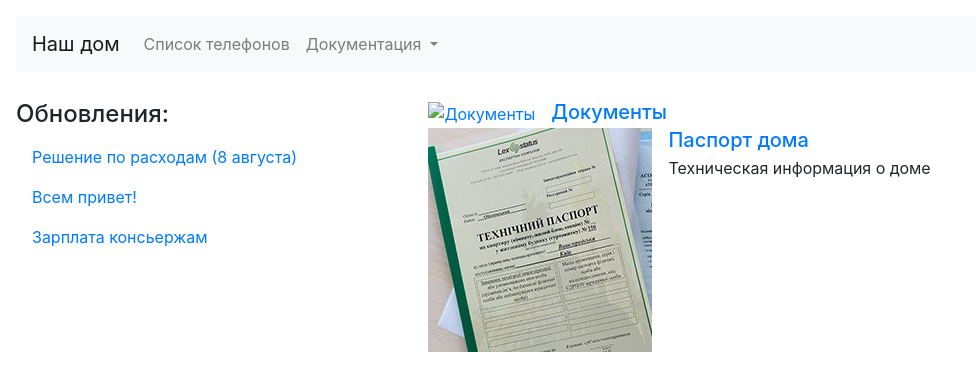
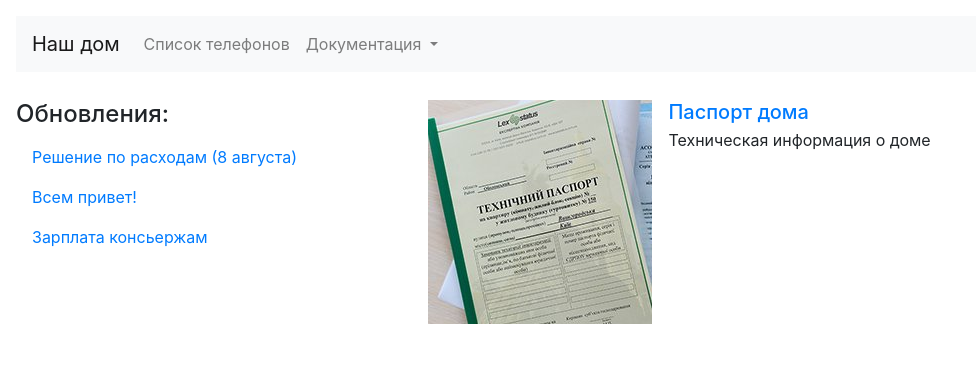
Before and after one commit to heroes-kiev/16b, a Jekyll site: the page built from _docs/index.md, in a window 1280 px wide. Shown: the top 391 px of the page, without its empty margins (0-976 px from the left). Built offline with Jekyll 4.4.1, drawn with Linux system fonts in a browser that asks for light colours.

Commit message:
hide excluded

```diff
--- a/_docs/index.md
+++ b/_docs/index.md
@@ -7,13 +7,16 @@ published: true
 
 <ul class="list-unstyled">
 {% for doc in site.docs %}
+  {% if doc.exclude != true %}
 
-  <li class="media">
-    <a href="{{doc.url}}"><img class="mr-3" src="{{doc.picture}}" alt="{{doc.title}}"></a>
-    <div class="media-body">
-      <h5 class="mt-0 mb-1"><a href="{{doc.url}}">{{doc.title}}</a></h5>
-        {{doc.description}}
-    </div>
-  </li>
+    <li class="media">
+      <a href="{{doc.url}}"><img class="mr-3" src="{{doc.picture}}" alt="{{doc.title}}"></a>
+      <div class="media-body">
+        <h5 class="mt-0 mb-1"><a href="{{doc.url}}">{{doc.title}}</a></h5>
+          {{doc.description}}
+      </div>
+    </li>
+
+  {% endif %}
 {% endfor %}
 </ul>
```
